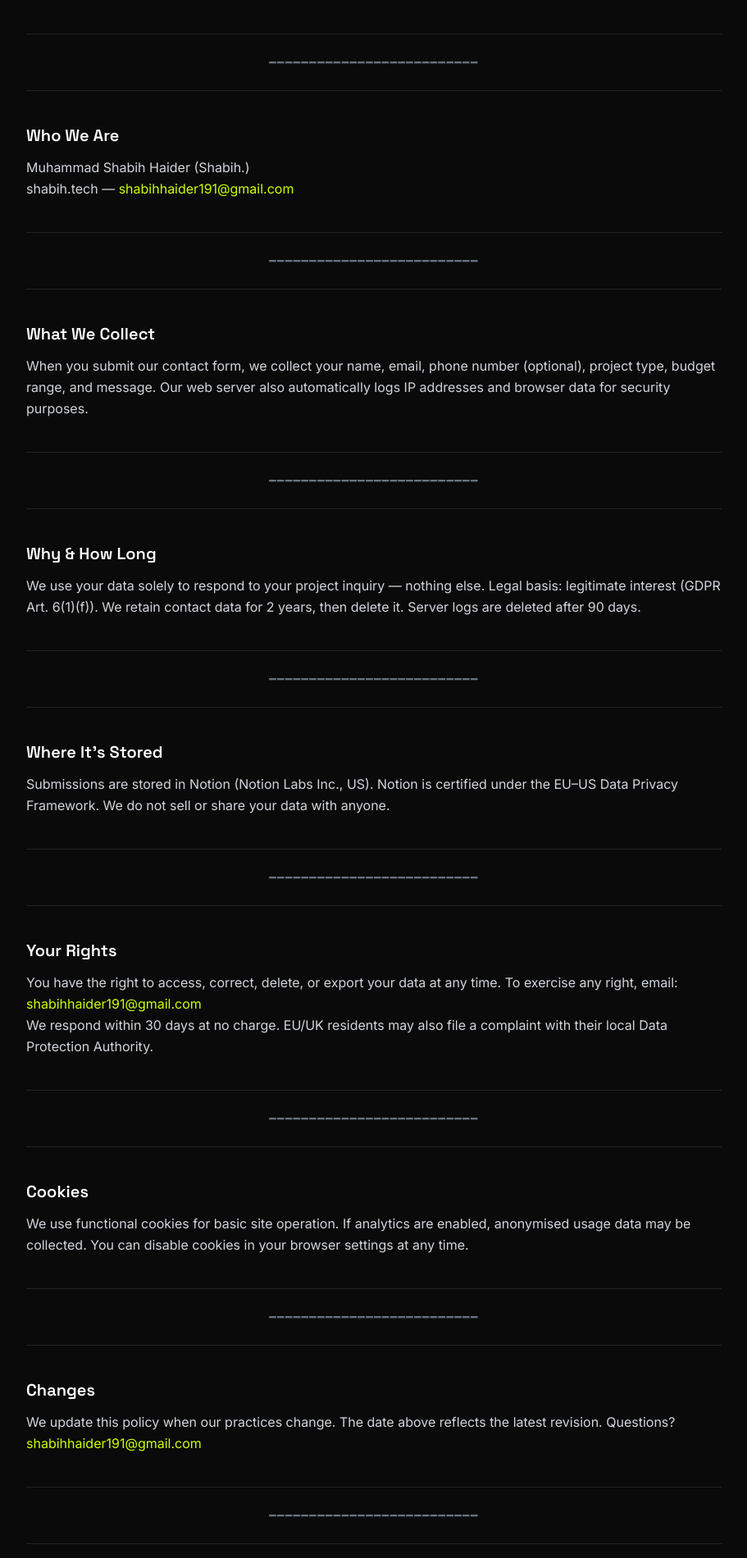
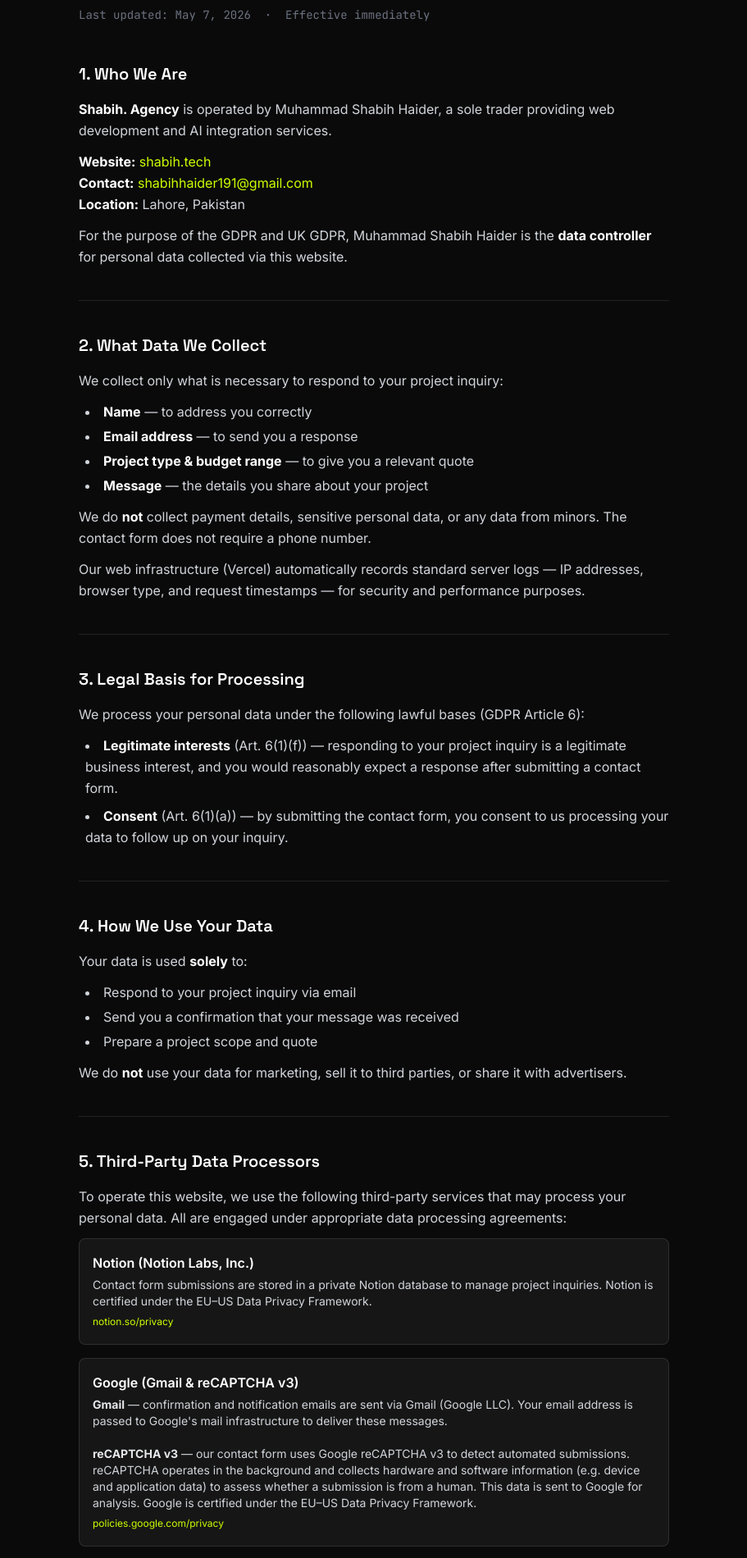
Before and after one commit to shabihhaider/Portfolio5, a Next.js app: page /privacy in a window 1280 px wide. Shown: the part 215-2115 px from the top of the page at 82% size, without its empty margins (184-1095 px from the left). Built offline with nearby package versions, Linux system fonts and the light colour scheme; no server answers.

Commit message:
fix: Work nav links to #work section, full GDPR privacy policy with reCAPTCHA and Gmail disclosures

```diff
--- a/src/app/privacy/page.tsx
+++ b/src/app/privacy/page.tsx
@@ -4,122 +4,190 @@ import { Footer } from '@/components/Contact';
 
 export const metadata: Metadata = {
     title: 'Privacy Policy',
-    description: 'Privacy Policy for shabih.tech.',
+    description: 'Privacy Policy for shabih.tech — how we collect, use, and protect your data.',
+    alternates: { canonical: 'https://shabih.tech/privacy' },
 };
+
+const Section = ({ title, children }: { title: string; children: React.ReactNode }) => (
+    <div>
+        <h2 className="text-xl font-heading font-semibold text-white mb-4">{title}</h2>
+        <div className="space-y-3 text-gray-300 leading-relaxed">{children}</div>
+    </div>
+);
 
 export default function PrivacyPage() {
     return (
         <main className="min-h-screen bg-background text-white">
-            <div className="max-w-4xl mx-auto px-6 py-20">
+            <div className="max-w-3xl mx-auto px-6 py-20">
                 <Link
                     href="/"
-                    className="inline-flex items-center text-sm font-mono text-gray-400 hover:text-brand transition-colors"
+                    className="inline-flex items-center text-sm font-mono text-gray-400 hover:text-brand transition-colors mb-8"
                 >
                     ← Back to Home
                 </Link>
 
-                <header className="mt-6 mb-12">
+                <header className="mb-12">
+                    <p className="text-xs font-mono text-brand tracking-widest mb-3">// LEGAL</p>
                     <h1 className="text-4xl md:text-5xl font-heading font-bold text-white">
                         Privacy Policy
                     </h1>
-                    <p className="mt-3 text-gray-400 font-mono text-sm">
-                        Last updated: May 6, 2026
+                    <p className="mt-3 text-gray-500 font-mono text-sm">
+                        Last updated: May 7, 2026 &nbsp;·&nbsp; Effective immediately
                     </p>
                 </header>
 
-                <section className="space-y-10 text-gray-300 leading-relaxed">
-                    <div className="border-y border-white/10 py-6 text-center tracking-widest text-sm text-gray-500 font-mono">
-                        ━━━━━━━━━━━━━━━━━━━━━━━━━━
+                <div className="space-y-10 divide-y divide-white/10">
+
+                    <Section title="1. Who We Are">
+                        <p>
+                            <strong className="text-white">Shabih. Agency</strong> is operated by Muhammad Shabih Haider, a sole trader providing web development and AI integration services.
+                        </p>
+                        <p>
+                            <strong className="text-white">Website:</strong> <a href="https://shabih.tech" className="text-brand hover:underline">shabih.tech</a><br />
+                            <strong className="text-white">Contact:</strong> <a href="mailto:shabihhaider191@gmail.com" className="text-brand hover:underline">shabihhaider191@gmail.com</a><br />
+                            <strong className="text-white">Location:</strong> Lahore, Pakistan
+                        </p>
+                        <p>
+                            For the purpose of the GDPR and UK GDPR, Muhammad Shabih Haider is the <strong className="text-white">data controller</strong> for personal data collected via this website.
+                        </p>
+                    </Section>
+
+                    <div className="pt-10">
+                    <Section title="2. What Data We Collect">
+                        <p>We collect only what is necessary to respond to your project inquiry:</p>
+                        <ul className="list-disc list-inside space-y-1 pl-2">
+                            <li><strong className="text-white">Name</strong> — to address you correctly</li>
+                            <li><strong className="text-white">Email address</strong> — to send you a response</li>
+                            <li><strong className="text-white">Project type &amp; budget range</strong> — to give you a relevant quote</li>
+                            <li><strong className="text-white">Message</strong> — the details you share about your project</li>
+                        </ul>
+                        <p>
+                            We do <strong className="text-white">not</strong> collect payment details, sensitive personal data, or any data from minors. The contact form does not require a phone number.
+                        </p>
+                        <p>
+                            Our web infrastructure (Vercel) automatically records standard server logs — IP addresses, browser type, and request timestamps — for security and performance purposes.
+                        </p>
+                    </Section>
                     </div>
-                    <div>
-                        <h2 className="text-xl font-heading font-semibold text-white mb-3">Who We Are</h2>
-                        <p className="whitespace-pre-line">
-                            Muhammad Shabih Haider (Shabih.)
-                            <br />shabih.tech — <a href="mailto:shabihhaider191@gmail.com" className="text-brand hover:underline">shabihhaider191@gmail.com</a>
+
+                    <div className="pt-10">
+                    <Section title="3. Legal Basis for Processing">
+                        <p>We process your personal data under the following lawful bases (GDPR Article 6):</p>
+                        <ul className="list-disc list-inside space-y-2 pl-2">
+                            <li>
+                                <strong className="text-white">Legitimate interests</strong> (Art. 6(1)(f)) — responding to your project inquiry is a legitimate business interest, and you would reasonably expect a response after submitting a contact form.
+                            </li>
+                            <li>
+                                <strong className="text-white">Consent</strong> (Art. 6(1)(a)) — by submitting the contact form, you consent to us processing your data to follow up on your inquiry.
+                            </li>
+                        </ul>
+                    </Section>
+                    </div>
+
+                    <div className="pt-10">
+                    <Section title="4. How We Use Your Data">
+                        <p>Your data is used <strong className="text-white">solely</strong> to:</p>
+                        <ul className="list-disc list-inside space-y-1 pl-2">
+                            <li>Respond to your project inquiry via email</li>
+                            <li>Send you a confirmation that your message was received</li>
+                            <li>Prepare a project scope and quote</li>
+                        </ul>
+                        <p>We do <strong className="text-white">not</strong> use your data for marketing, sell it to third parties, or share it with advertisers.</p>
+                    </Section>
+                    </div>
+
+                    <div className="pt-10">
+                    <Section title="5. Third-Party Data Processors">
+                        <p>To operate this website, we use the following third-party services that may process your personal data. All are engaged under appropriate data processing agreements:</p>
+
+                        <div className="space-y-4 mt-2">
+                            <div className="p-4 rounded-lg bg-white/5 border border-white/10">
+                                <p className="font-semibold text-white mb-1">Notion (Notion Labs, Inc.)</p>
+                                <p className="text-sm">Contact form submissions are stored in a private Notion database to manage project inquiries. Notion is certified under the EU–US Data Privacy Framework.</p>
+                                <a href="https://www.notion.so/privacy" target="_blank" rel="noreferrer" className="text-xs text-brand hover:underline mt-1 inline-block">notion.so/privacy</a>
+                            </div>
+
+                            <div className="p-4 rounded-lg bg-white/5 border border-white/10">
+                                <p className="font-semibold text-white mb-1">Google (Gmail &amp; reCAPTCHA v3)</p>
+                                <p className="text-sm">
+                                    <strong className="text-gray-200">Gmail</strong> — confirmation and notification emails are sent via Gmail (Google LLC). Your email address is passed to Google's mail infrastructure to deliver these messages.<br /><br />
+                                    <strong className="text-gray-200">reCAPTCHA v3</strong> — our contact form uses Google reCAPTCHA v3 to detect automated submissions. reCAPTCHA operates in the background and collects hardware and software information (e.g. device and application data) to assess whether a submission is from a human. This data is sent to Google for analysis. Google is certified under the EU–US Data Privacy Framework.
+                                </p>
+                                <a href="https://policies.google.com/privacy" target="_blank" rel="noreferrer" className="text-xs text-brand hover:underline mt-1 inline-block">policies.google.com/privacy</a>
+                            </div>
+
+                            <div className="p-4 rounded-lg bg-white/5 border border-white/10">
+                                <p className="font-semibold text-white mb-1">Vercel (Vercel Inc.)</p>
+                                <p className="text-sm">This website is hosted on Vercel. Vercel processes server request logs (IP addresses, request data) to operate and secure the platform. Vercel is SOC 2 Type II certified.</p>
+                                <a href="https://vercel.com/legal/privacy-policy" target="_blank" rel="noreferrer" className="text-xs text-brand hover:underline mt-1 inline-block">vercel.com/legal/privacy-policy</a>
+                            </div>
+                        </div>
+                    </Section>
+                    </div>
+
+                    <div className="pt-10">
+                    <Section title="6. Data Retention">
+                        <ul className="list-disc list-inside space-y-1 pl-2">
+                            <li>Contact form submissions: retained for <strong className="text-white">2 years</strong>, then deleted</li>
+                            <li>Server logs (Vercel): deleted after <strong className="text-white">90 days</strong></li>
+                            <li>Email correspondence: retained for the duration of the client relationship</li>
+                        </ul>
+                        <p>You can request deletion at any time — see Your Rights below.</p>
+                    </Section>
+                    </div>
+
+                    <div className="pt-10">
+                    <Section title="7. Cookies">
+                        <p>
+                            This website uses only the cookies necessary for basic operation. No marketing or tracking cookies are set by us.
                         </p>
+                        <p>
+                            <strong className="text-white">Google reCAPTCHA</strong> sets a cookie (<code className="text-brand text-xs">_GRECAPTCHA</code>) to function. This cookie is necessary for spam protection and is covered by Google's privacy policy. You can manage or delete cookies via your browser settings.
+                        </p>
+                    </Section>
                     </div>
-                    <div className="border-y border-white/10 py-6 text-center tracking-widest text-sm text-gray-500 font-mono">
-                        ━━━━━━━━━━━━━━━━━━━━━━━━━━
+
+                    <div className="pt-10">
+                    <Section title="8. Your Rights">
+                        <p>Under the GDPR (and UK GDPR), you have the following rights regarding your personal data:</p>
+                        <ul className="list-disc list-inside space-y-1 pl-2">
+                            <li><strong className="text-white">Access</strong> — request a copy of the data we hold about you</li>
+                            <li><strong className="text-white">Rectification</strong> — ask us to correct inaccurate data</li>
+                            <li><strong className="text-white">Erasure</strong> ("right to be forgotten") — request deletion of your data</li>
+                            <li><strong className="text-white">Restriction</strong> — ask us to limit how we process your data</li>
+                            <li><strong className="text-white">Portability</strong> — receive your data in a structured, machine-readable format</li>
+                            <li><strong className="text-white">Objection</strong> — object to processing based on legitimate interests</li>
+                            <li><strong className="text-white">Withdraw consent</strong> — at any time, without affecting prior processing</li>
+                        </ul>
+                        <p>
+                            To exercise any of these rights, email: <a href="mailto:shabihhaider191@gmail.com" className="text-brand hover:underline">shabihhaider191@gmail.com</a>. We will respond within <strong className="text-white">30 days</strong> at no charge.
+                        </p>
+                        <p>
+                            EU residents may lodge a complaint with their national Data Protection Authority. UK residents may contact the <a href="https://ico.org.uk" target="_blank" rel="noreferrer" className="text-brand hover:underline">ICO</a>.
+                        </p>
+                    </Section>
                     </div>
-                    <div>
-                        <h2 className="text-xl font-heading font-semibold text-white mb-3">What We Collect</h2>
-                        <p className="whitespace-pre-line">
-                            When you submit our contact form, we collect your
-                            name, email, phone number (optional), project type,
-                            budget range, and message. Our web server also
-                            automatically logs IP addresses and browser data
-                            for security purposes.
+
+                    <div className="pt-10">
+                    <Section title="9. International Transfers">
+                        <p>
+                            Your data may be processed outside your country of residence (e.g. in the United States) by the processors listed in Section 5. All such transfers are safeguarded by the EU–US Data Privacy Framework, Standard Contractual Clauses, or equivalent mechanisms approved by the European Commission.
                         </p>
+                    </Section>
                     </div>
-                    <div className="border-y border-white/10 py-6 text-center tracking-widest text-sm text-gray-500 font-mono">
-                        ━━━━━━━━━━━━━━━━━━━━━━━━━━
-                    </div>
-                    <div>
-                        <h2 className="text-xl font-heading font-semibold text-white mb-3">Why &amp; How Long</h2>
-                        <p className="whitespace-pre-line">
-                            We use your data solely to respond to your project
-                            inquiry — nothing else. Legal basis: legitimate
-                            interest (GDPR Art. 6(1)(f)).
 
-                            We retain contact data for 2 years, then delete it.
-                            Server logs are deleted after 90 days.
+                    <div className="pt-10">
+                    <Section title="10. Changes to This Policy">
+                        <p>
+                            We update this policy when our practices change. The date at the top reflects the latest revision. Continued use of the website after changes constitutes acceptance of the updated policy.
                         </p>
-                    </div>
-                    <div className="border-y border-white/10 py-6 text-center tracking-widest text-sm text-gray-500 font-mono">
-                        ━━━━━━━━━━━━━━━━━━━━━━━━━━
-                    </div>
-                    <div>
-                        <h2 className="text-xl font-heading font-semibold text-white mb-3">Where It&apos;s Stored</h2>
-                        <p className="whitespace-pre-line">
-                            Submissions are stored in Notion (Notion Labs Inc.,
-                            US). Notion is certified under the EU–US Data
-                            Privacy Framework. We do not sell or share your
-                            data with anyone.
-                        </p>
-                    </div>
-                    <div className="border-y border-white/10 py-6 text-center tracking-widest text-sm text-gray-500 font-mono">
-                        ━━━━━━━━━━━━━━━━━━━━━━━━━━
-                    </div>
-                    <div>
-                        <h2 className="text-xl font-heading font-semibold text-white mb-3">Your Rights</h2>
-                        <p className="whitespace-pre-line">
-                            You have the right to access, correct, delete, or
-                            export your data at any time. To exercise any right,
-                            email: <a href="mailto:shabihhaider191@gmail.com" className="text-brand hover:underline">shabihhaider191@gmail.com</a>
-                            <br />We respond within 30 days at no charge.
-
-                            EU/UK residents may also file a complaint with their
-                            local Data Protection Authority.
-                        </p>
-                    </div>
-                    <div className="border-y border-white/10 py-6 text-center tracking-widest text-sm text-gray-500 font-mono">
-                        ━━━━━━━━━━━━━━━━━━━━━━━━━━
-                    </div>
-                    <div>
-                        <h2 className="text-xl font-heading font-semibold text-white mb-3">Cookies</h2>
-                        <p className="whitespace-pre-line">
-                            We use functional cookies for basic site operation.
-                            If analytics are enabled, anonymised usage data may
-                            be collected. You can disable cookies in your
-                            browser settings at any time.
-                        </p>
-                    </div>
-                    <div className="border-y border-white/10 py-6 text-center tracking-widest text-sm text-gray-500 font-mono">
-                        ━━━━━━━━━━━━━━━━━━━━━━━━━━
-                    </div>
-                    <div>
-                        <h2 className="text-xl font-heading font-semibold text-white mb-3">Changes</h2>
-                        <p className="whitespace-pre-line">
-                            We update this policy when our practices change.
-                            The date above reflects the latest revision.
-
+                        <p>
                             Questions? <a href="mailto:shabihhaider191@gmail.com" className="text-brand hover:underline">shabihhaider191@gmail.com</a>
                         </p>
+                    </Section>
                     </div>
-                    <div className="border-y border-white/10 py-6 text-center tracking-widest text-sm text-gray-500 font-mono">
-                        ━━━━━━━━━━━━━━━━━━━━━━━━━━
-                    </div>
-                </section>
+
+                </div>
             </div>
 
             <Footer />
--- a/src/components/Hero/Navbar.tsx
+++ b/src/components/Hero/Navbar.tsx
@@ -6,7 +6,7 @@ import { Menu, X } from "lucide-react";
 
 const navItems = [
     { label: "Services", href: "#services" },
-    { label: "Work", href: "/work" },
+    { label: "Work", href: "/#work" },
     { label: "Contact", href: "#contact" },
 ];
 
```
